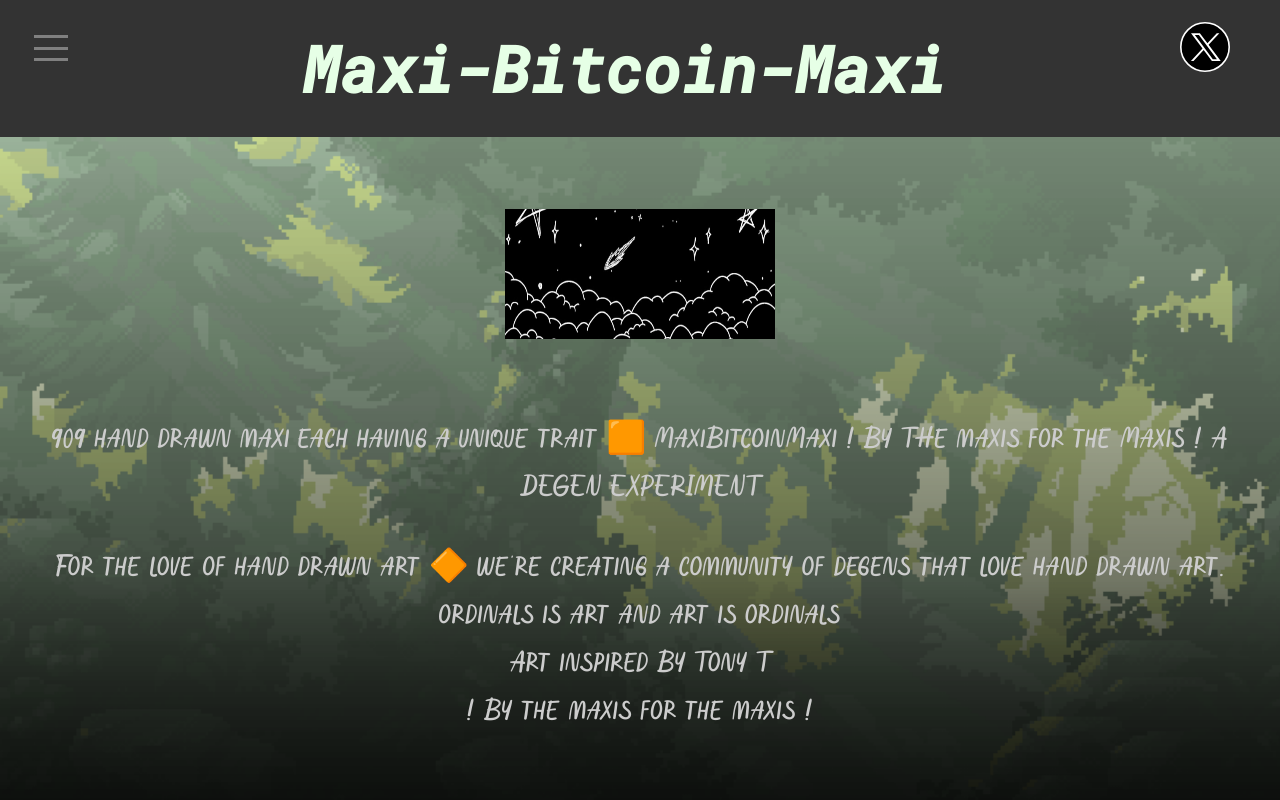
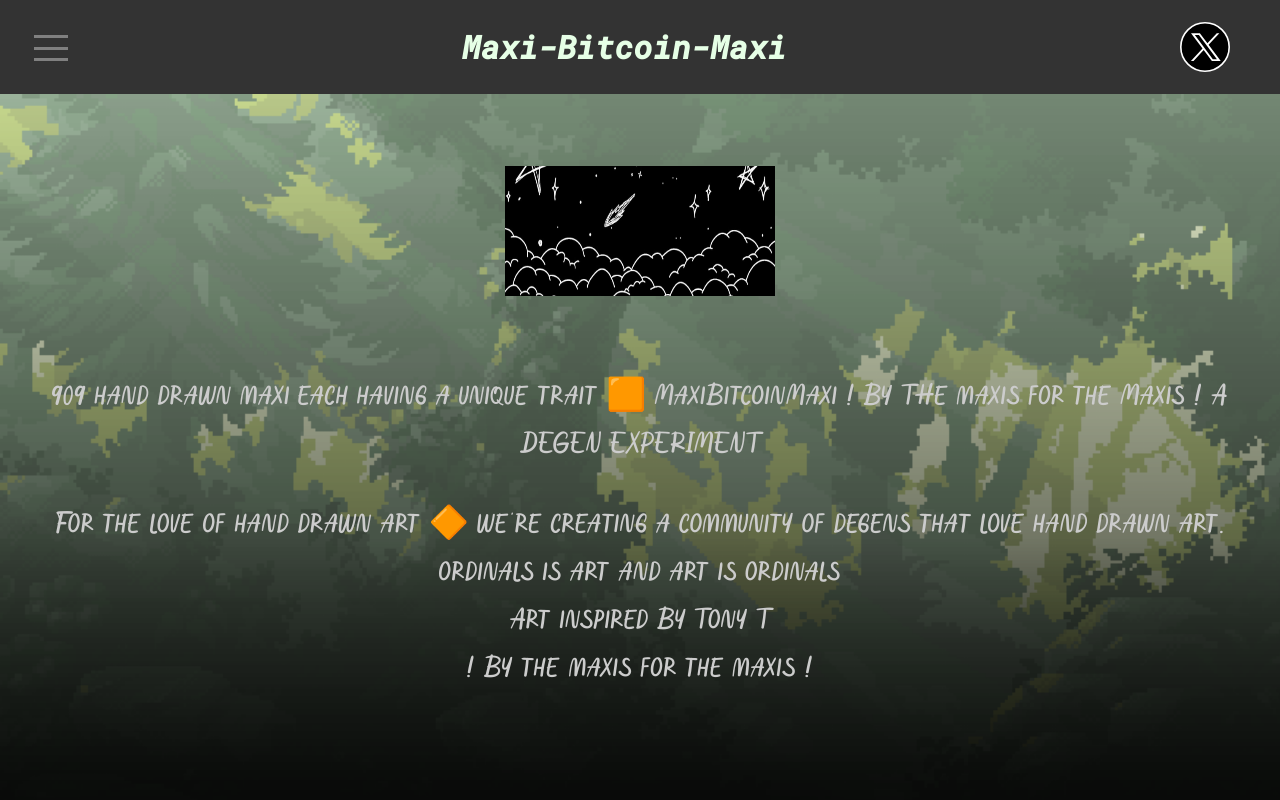
Before and after one commit to maxi-bitcoin/Maxi-Bitcoin-, a plain HTML site: page index.html in a window 1280 px wide. Shown: the top 800 px of the page. Drawn offline with Linux system fonts and the light colour scheme.

Commit message:
Update style.css

```diff
--- a/style.css
+++ b/style.css
@@ -126,7 +126,7 @@ span{
 }
 h1{
     font-family:"clean", sans-serif;
-    font-size:2rem
+    font-size:1.7rem
 }
 .image{
     margin-top:  1.3rem;
@@ -162,7 +162,7 @@ h1{
         display:block;
     }
     h1{
-        font-size:4rem;
+        font-size:2rem;
     }
 
 
```
